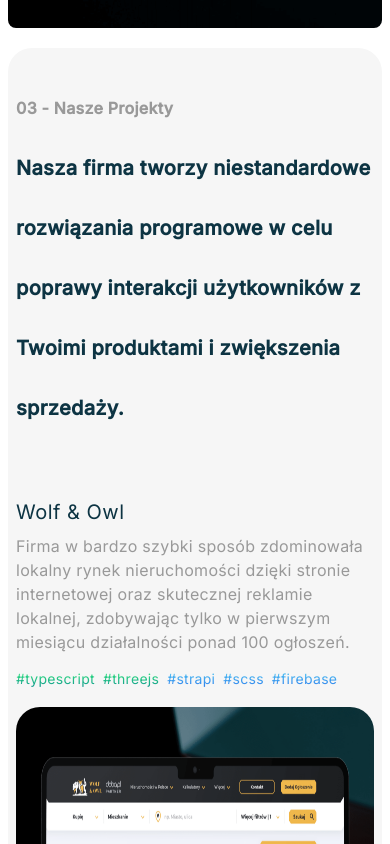
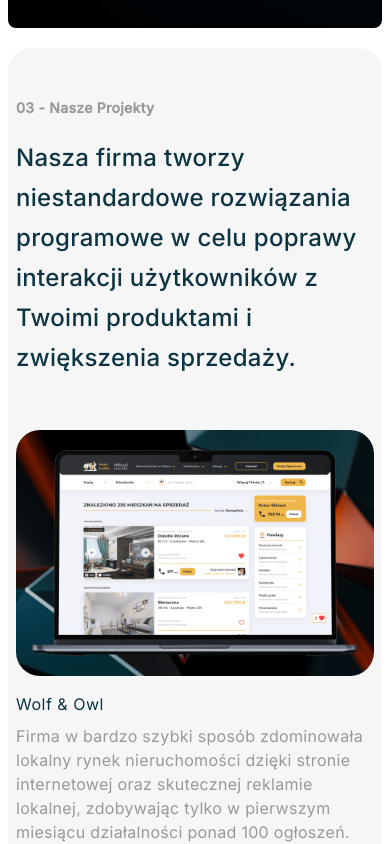
Before and after one commit to RemigiuszMielcarz/raccoon-company, a React (Create React App) app: page / in a window 390 px wide. Shown: the part 840-1684 px from the top of the page. Built offline with nearby package versions, Linux system fonts and the light colour scheme.

Commit message:
Slider bugs fixed

```diff
--- a/src/components/home/ProjectsSection.tsx
+++ b/src/components/home/ProjectsSection.tsx
@@ -24,9 +24,9 @@ const ProjectCard: React.FC<ProjectCardProps> = ({
   image,
 }) => {
   return (
-    <div className="flex flex-col lg:flex-row lg:items-center pb-[50px]">
-      <div className="w-full md:w-1/2 h-full relative">
-        <h3 className="text-display text-lg lg:text-[50px] lg:leading-[50px]">
+    <div className="flex flex-col-reverse lg:flex-row lg:items-center pb-[50px]">
+      <div className="w-full pt-4 lg:pt-0 pb-16 lg:pb-0 md:w-1/2 h-full relative">
+        <h3 className="text-display text-sm lg:text-[50px] lg:leading-[50px]">
           {name}
         </h3>
         <p className="mt-2 text-section text-sm lg:text-lg max-w-[530px]">
@@ -45,17 +45,12 @@ const ProjectCard: React.FC<ProjectCardProps> = ({
       </div>
 
       <div
-        className="w-full lg:w-1/2 mt-5 lg:mt-0 mx-0 lg:mx-1 relative flex items-center justify-center rounded-3xl bg-cover bg-center"
+        className="w-full lg:w-1/2 mt-5 lg:mt-0 mx-0 lg:mx-1 relative flex items-center justify-center rounded-3xl bg-cover bg-center p-4 lg:p-0 min-h-[246px] lg:h-[480px]"
         style={{
           backgroundImage: `url(${process.env.PUBLIC_URL}/images/backgrounds/bg.png)`,
-          height: "480px",
         }}
       >
-        <img
-          src={image}
-          alt="project_image"
-          className="max-w-full h-[380px] z-10"
-        />
+        <img src={image} alt="project_image" className="max-h-[380px] z-10" />
       </div>
     </div>
   );
@@ -103,7 +98,7 @@ const ProjectSection = () => {
         animate="show"
         variants={staggerContainer(0.1)}
       >
-        <p className="text-tile text-section font-semibold">
+        <p className="text-md lg:text-title text-section font-semibold">
           03 - Nasze Projekty
         </p>
       </motion.div>
@@ -111,7 +106,7 @@ const ProjectSection = () => {
       <div className="w-full">
         <motion.p
           variants={fadeIn("", "", 0.1, 1)}
-          className="mt-5 text-display text-lg lg:text-[48px] leading-[60px] font-semibold"
+          className="mt-5 text-display text-xl lg:text-xxl font-medium"
         >
           Nasza firma tworzy niestandardowe rozwiązania programowe w celu
           poprawy interakcji użytkowników z Twoimi produktami i zwiększenia
@@ -122,7 +117,10 @@ const ProjectSection = () => {
       <div className={styles.projects}>
         <Slider {...settings}>
           {projects.map((project, index) => (
-            <motion.div className="mt-[60px]" key={`project-slider-${index}`}>
+            <motion.div
+              className="mt-[32px] lg:mt-[60px]"
+              key={`project-slider-${index}`}
+            >
               <ProjectCard index={index} {...project} />
             </motion.div>
           ))}
--- a/src/scss/projects.module.scss
+++ b/src/scss/projects.module.scss
@@ -1,16 +1,15 @@
 .projects {
   :global .slick-slider {
-    @media (max-width: 1023px) {
-      .slick-arrow-prev, .slick-arrow-next { display: none !important; }
-    }
-
-    @media (min-width: 1023px) {
     .slick-arrow-prev, .slick-arrow-next {
       position: absolute;
       bottom: 50px;
       z-index: 10;
       padding: 15px;
       cursor: pointer;
+
+      @media (max-width: 1023px) {
+        bottom: 32px;
+      }
     }
 
     .slick-arrow-prev {
@@ -30,4 +29,3 @@
     }
   }
 }
-}
--- a/tailwind.config.js
+++ b/tailwind.config.js
@@ -38,12 +38,14 @@ const tailwindTheme = {
     fontSize: {
       ...defaultTheme.fontSize,
       xxs: ["12px", "12px"],
+      md: ["14px", "20px"],
       xs: ["16px", "16px"],
       sm: ["16px", "24px"],
       base: ["16px", "30px"],
       title: ["20px", "20px"],
       lg: ["20px", "28px"],
-      xl: ["24px", "36px"],
+      xl: ["24px", "40px"],
+      xxl: ["36px", "50px"],
       xxxl: ["48px", "64px"],
     },
   },
```
Lines whose indentation alone changed are shown as unchanged.
